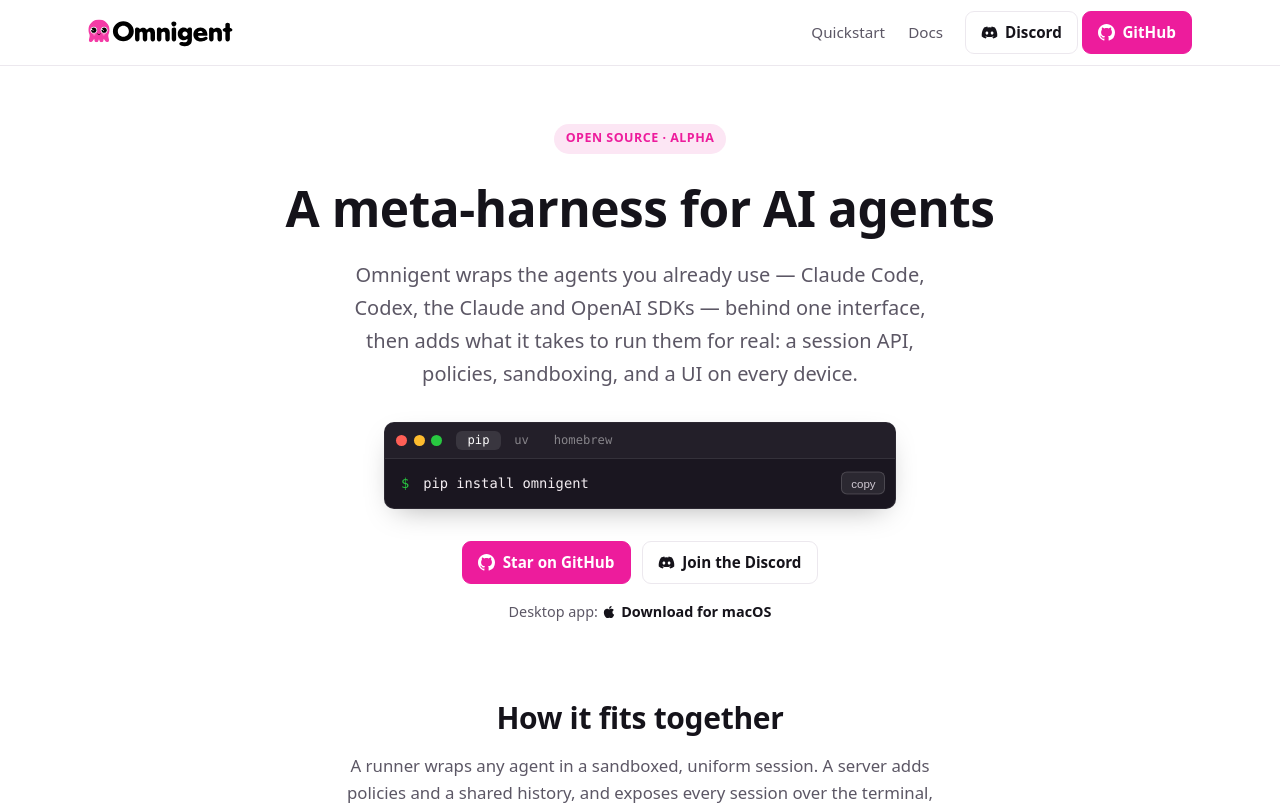
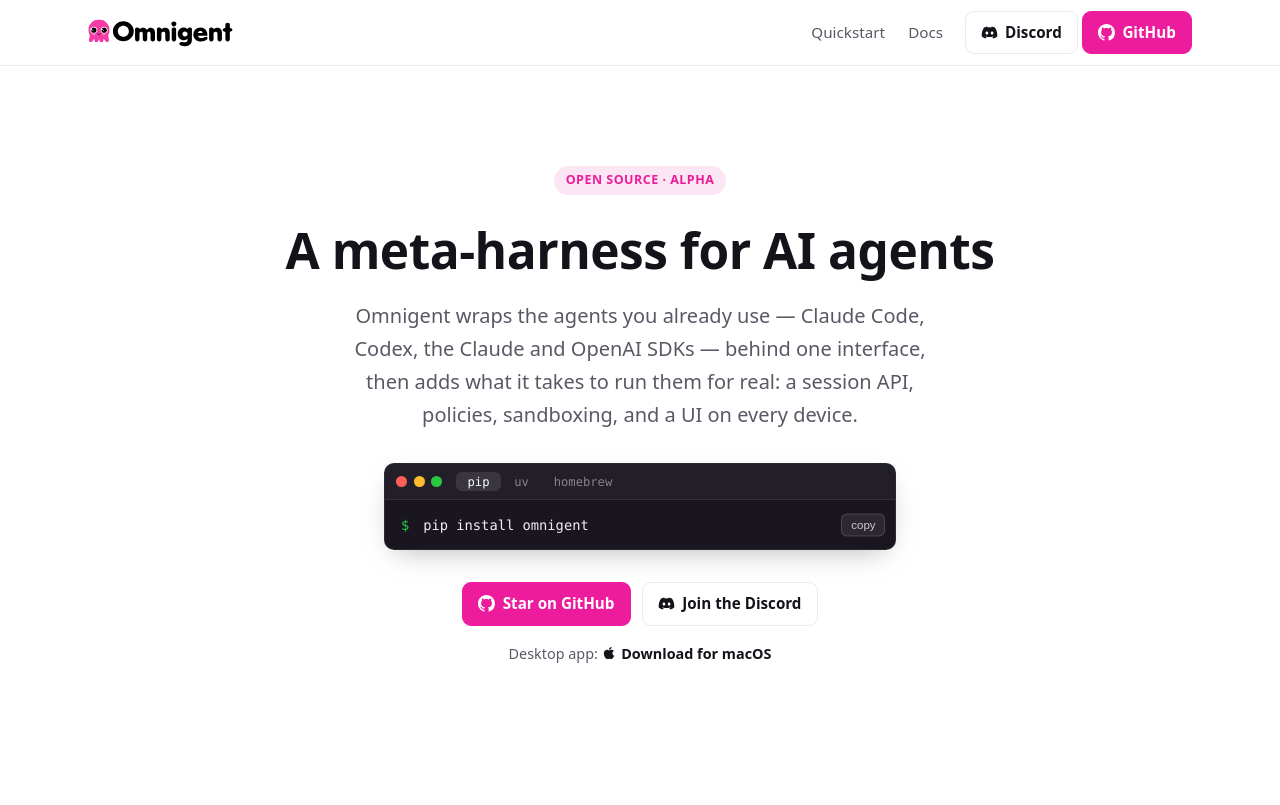
Before and after one commit to omnigent-ai/omnigent-site, a Next.js app: page / in a window 1280 px wide. Shown: the top 805 px of the page. Built offline with nearby package versions, Linux system fonts and the light colour scheme.

Commit message:
hero: fill the first viewport

```diff
--- a/app/globals.css
+++ b/app/globals.css
@@ -9,6 +9,7 @@
   --code-bg: #1a1620;
   --code-fg: #f4eef2;
   --max: 56rem;
+  --nav-h: 70px; /* matches the rendered height of .nav */
   --radius: 12px;
   --font-sans: system-ui, sans-serif;
   --font-mono: ui-monospace, "SF Mono", SFMono-Regular, Menlo, Consolas, "Liberation Mono", monospace;
@@ -153,8 +154,20 @@ hr {
 
 /* ---- hero ---- */
 .hero {
-  padding: 3.5rem 0 0.5rem;
+  /* fill the first viewport, accounting for the sticky nav */
+  min-height: calc(100svh - var(--nav-h));
+  display: flex;
+  flex-direction: column;
+  justify-content: center;
+  padding: 2rem 1.5rem;
   text-align: center;
+}
+.hero .tag {
+  align-self: center;
+}
+.hero .term {
+  /* auto margins disable flex stretch; restore full width up to the max */
+  width: 100%;
 }
 .hero h1 {
   font-size: 3.1rem;
```
